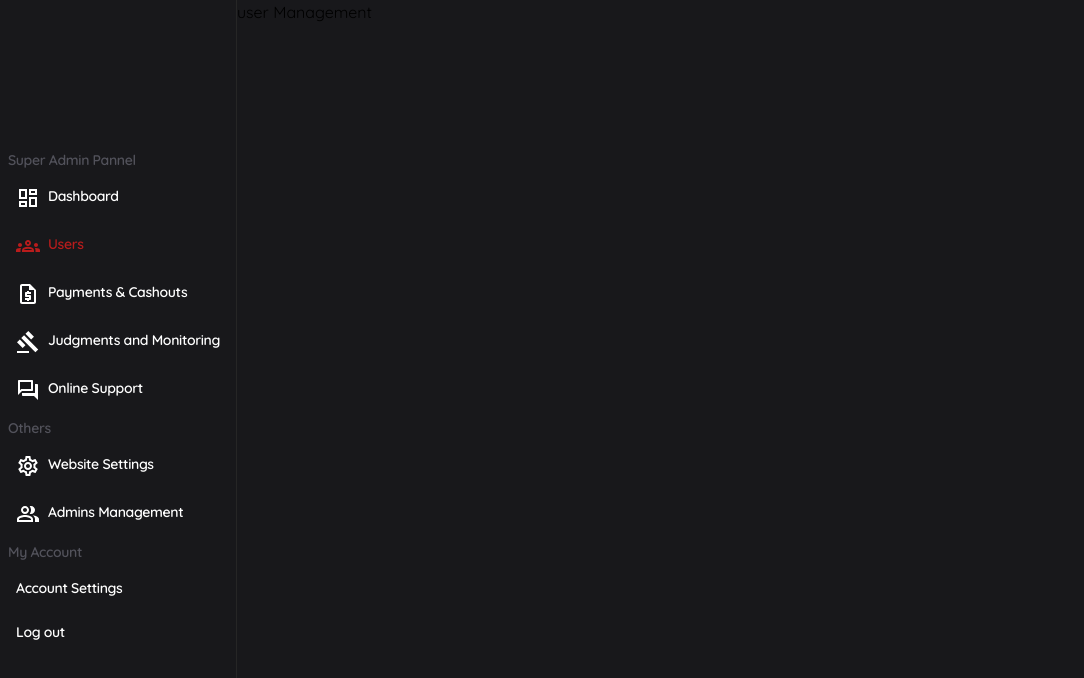
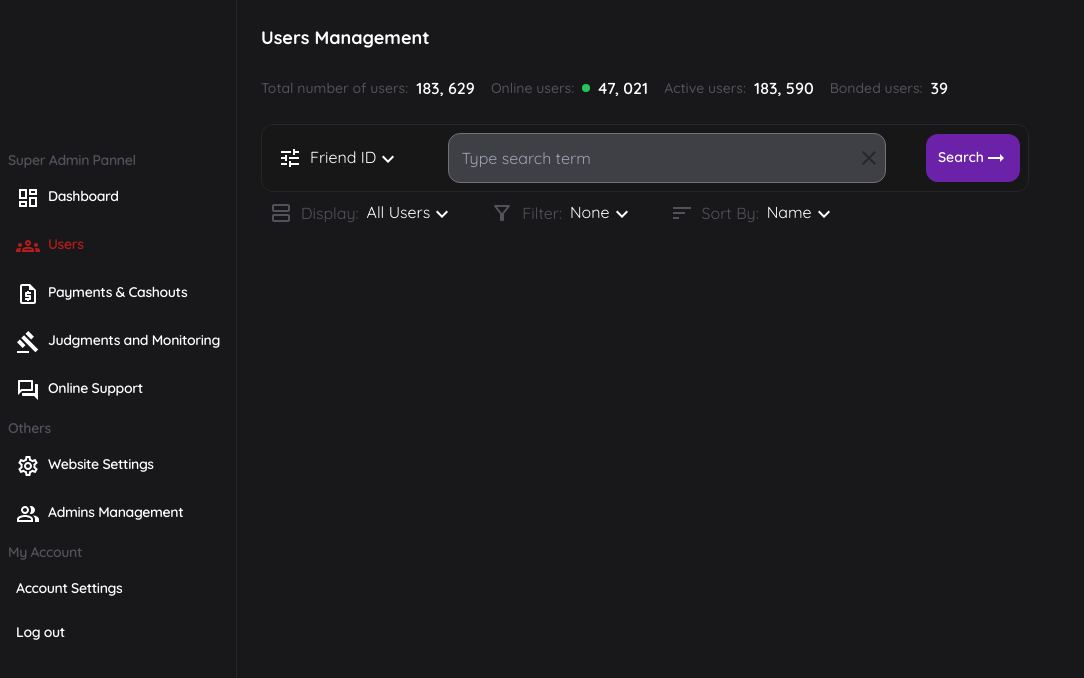
Before and after one commit to swrshho/admin-dashboard, a React (Vite) app: page /users in a window 1280 px wide. Shown: the top 678 px of the page, without its empty margins (0-1084 px from the left). Built offline with nearby package versions, Linux system fonts and the light colour scheme.

Commit message:
feat: add Users Management and UI utility components

```diff
--- /dev/null
+++ b/src/components/selector/Selector.tsx
@@ -0,0 +1,46 @@
+import { SelectorProps } from 'types'
+import { Listbox } from '@headlessui/react'
+import ExpandMoreIcon from '@mui/icons-material/ExpandMore'
+
+const Selector = ({
+	state,
+	setState,
+	stateItems,
+	icon,
+	title,
+	color,
+}: SelectorProps) => {
+	return (
+		<div className='p-2 w-fit relative'>
+			<Listbox value={state} onChange={setState}>
+				<div
+					className={`flex flex-nowrap gap-2 justify-between items-center ${
+						color === 'secondry' ? 'text-zinc-600' : 'text-white'
+					}`}>
+					{icon && icon}
+					{title && title}
+					<Listbox.Button>
+						<div className={`text-white`}>
+							{state.name}
+							<ExpandMoreIcon />
+						</div>
+					</Listbox.Button>
+				</div>
+				<div className='absolute right-0 w-full'>
+					<Listbox.Options className='p-2 bg-zinc-800 rounded-md'>
+						{stateItems.map((item) => (
+							<Listbox.Option
+								key={item.id}
+								value={item}
+								className='cursor-pointer p-1 transition-all rounded-sm hover:bg-zinc-700'>
+								{item.name}
+							</Listbox.Option>
+						))}
+					</Listbox.Options>
+				</div>
+			</Listbox>
+		</div>
+	)
+}
+
+export default Selector
--- a/src/pages/user-management/UserManagement.tsx
+++ b/src/pages/user-management/UserManagement.tsx
@@ -1,5 +1,16 @@
+import UserStats from './components/UserStats'
+import SearchPanel from './components/SearchPanel'
+import Filters from './components/Filters'
+
 const UserManagement = () => {
-	return <div>user Management</div>
+	return (
+		<div className='p-6'>
+			<h1 className='text-white font-black text-lg'>Users Management</h1>
+			<UserStats />
+			<SearchPanel />
+			<Filters />
+		</div>
+	)
 }
 
 export default UserManagement
--- /dev/null
+++ b/src/pages/user-management/components/Filters.tsx
@@ -0,0 +1,64 @@
+import Selector from 'components/selector/Selector'
+import { useState } from 'react'
+import { SelectorItemProps } from 'types'
+
+import FilterAltOutlinedIcon from '@mui/icons-material/FilterAltOutlined'
+import SortIcon from '@mui/icons-material/Sort'
+import ViewAgendaOutlinedIcon from '@mui/icons-material/ViewAgendaOutlined'
+
+const Filters = () => {
+	const displayOptions: SelectorItemProps[] = [
+		{ id: 1, name: 'All Users' },
+		{ id: 2, name: 'Active Users' },
+		{ id: 3, name: 'Bonded Users' },
+	]
+
+	const filterOptions: SelectorItemProps[] = [
+		{ id: 1, name: 'None' },
+		{ id: 2, name: 'Filter1' },
+		{ id: 3, name: 'Filter2' },
+	]
+
+	const sortOptions: SelectorItemProps[] = [
+		{ id: 1, name: 'Name' },
+		{ id: 1, name: 'Date Joined' },
+		{ id: 1, name: 'Balance' },
+	]
+
+	const [display, setDisplay] = useState(displayOptions[0])
+	const [filter, setFilter] = useState(filterOptions[0])
+	const [sort, setSort] = useState(sortOptions[0])
+
+	return (
+		<div className='text-white flex justify-between items-center w-fit gap-5'>
+			<Selector
+				state={display}
+				setState={setDisplay}
+				stateItems={displayOptions}
+				icon={<ViewAgendaOutlinedIcon />}
+				title='Display:'
+				color='secondry'
+			/>
+
+			<Selector
+				state={filter}
+				setState={setFilter}
+				stateItems={filterOptions}
+				icon={<FilterAltOutlinedIcon />}
+				title='Filter:'
+				color='secondry'
+			/>
+
+			<Selector
+				state={sort}
+				setState={setSort}
+				stateItems={sortOptions}
+				icon={<SortIcon />}
+				title='Sort By:'
+				color='secondry'
+			/>
+		</div>
+	)
+}
+
+export default Filters
--- a/src/pages/user-management/components/SearchTermSelector.tsx
+++ b/src/pages/user-management/components/SearchTermSelector.tsx
@@ -1,10 +1,10 @@
 import { useState } from 'react'
-import { Listbox } from '@headlessui/react'
 import TuneIcon from '@mui/icons-material/Tune'
-import ExpandMoreIcon from '@mui/icons-material/ExpandMore'
+import Selector from 'components/selector/Selector'
+import { SelectorItemProps } from 'types'
 
 const SearchTermSelector = () => {
-	const searchTerms = [
+	const searchTerms: SelectorItemProps[] = [
 		{ id: 1, name: 'Friend ID' },
 		{ id: 2, name: 'Email' },
 		{ id: 3, name: 'Phone Number' },
@@ -14,28 +14,13 @@ const SearchTermSelector = () => {
 	const [searchTerm, setSearchTerm] = useState(searchTerms[0])
 
 	return (
-		<div className='text-white w-fit p-2 relative '>
-			<Listbox value={searchTerm} onChange={setSearchTerm}>
-				<div className='flex flex-nowrap gap-2 justify-between items-center'>
-					<TuneIcon />
-					<Listbox.Button>
-						{searchTerm.name}
-						<ExpandMoreIcon />
-					</Listbox.Button>
-				</div>
-				<div className='absolute right-0 w-full'>
-					<Listbox.Options className='p-2 bg-zinc-800 rounded-md'>
-						{searchTerms.map((term) => (
-							<Listbox.Option
-								key={term.id}
-								value={term}
-								className='cursor-pointer p-1 transition-all rounded-sm hover:bg-zinc-700'>
-								{term.name}
-							</Listbox.Option>
-						))}
-					</Listbox.Options>
-				</div>
-			</Listbox>
+		<div className='text-white'>
+			<Selector
+				state={searchTerm}
+				setState={setSearchTerm}
+				stateItems={searchTerms}
+				icon={<TuneIcon />}
+			/>
 		</div>
 	)
 }
--- /dev/null
+++ b/src/pages/user-management/usersManagementData.ts
@@ -0,0 +1,6 @@
+export const userStats = [
+	{ title: 'Total number of users:', value: 183629 },
+	{ title: 'Online users:', value: 47021 },
+	{ title: 'Active users:', value: 183590 },
+	{ title: 'Bonded users:', value: 39 },
+]
--- a/src/types/index.ts
+++ b/src/types/index.ts
@@ -1,3 +1,5 @@
+import { Dispatch, SetStateAction } from 'react'
+
 export interface UserRoute {
 	path: string
 	element: JSX.Element
@@ -25,3 +27,17 @@ export interface HamburgerBtnProps {
 export interface ButtonProps {
 	children: JSX.Element
 }
+
+export interface SelectorItemProps {
+	name: string
+	id: number
+}
+
+export interface SelectorProps {
+	state: SelectorItemProps
+	setState: Dispatch<SetStateAction<SelectorItemProps>>
+	stateItems: SelectorItemProps[]
+	icon?: JSX.Element
+	title?: string
+	color?: 'primary' | 'secondry'
+}
```
